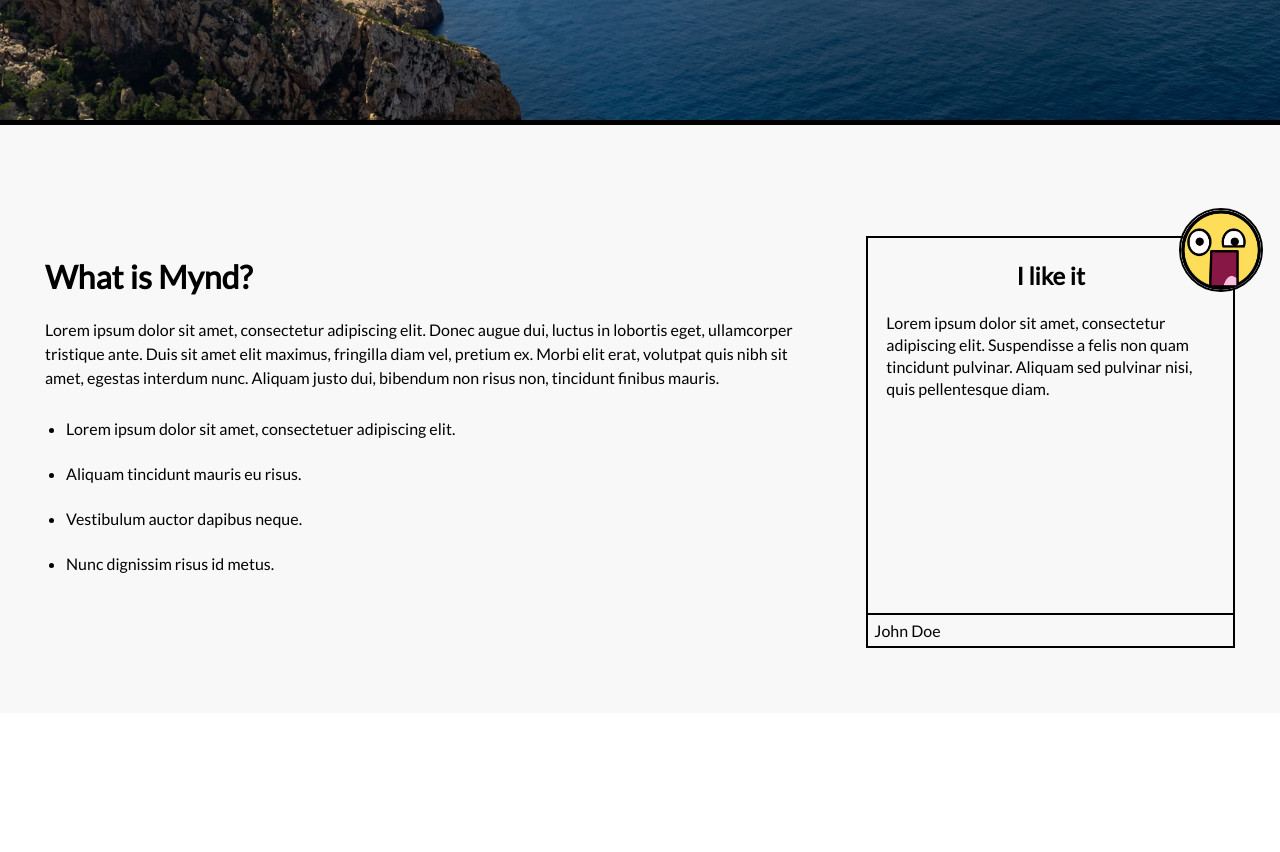
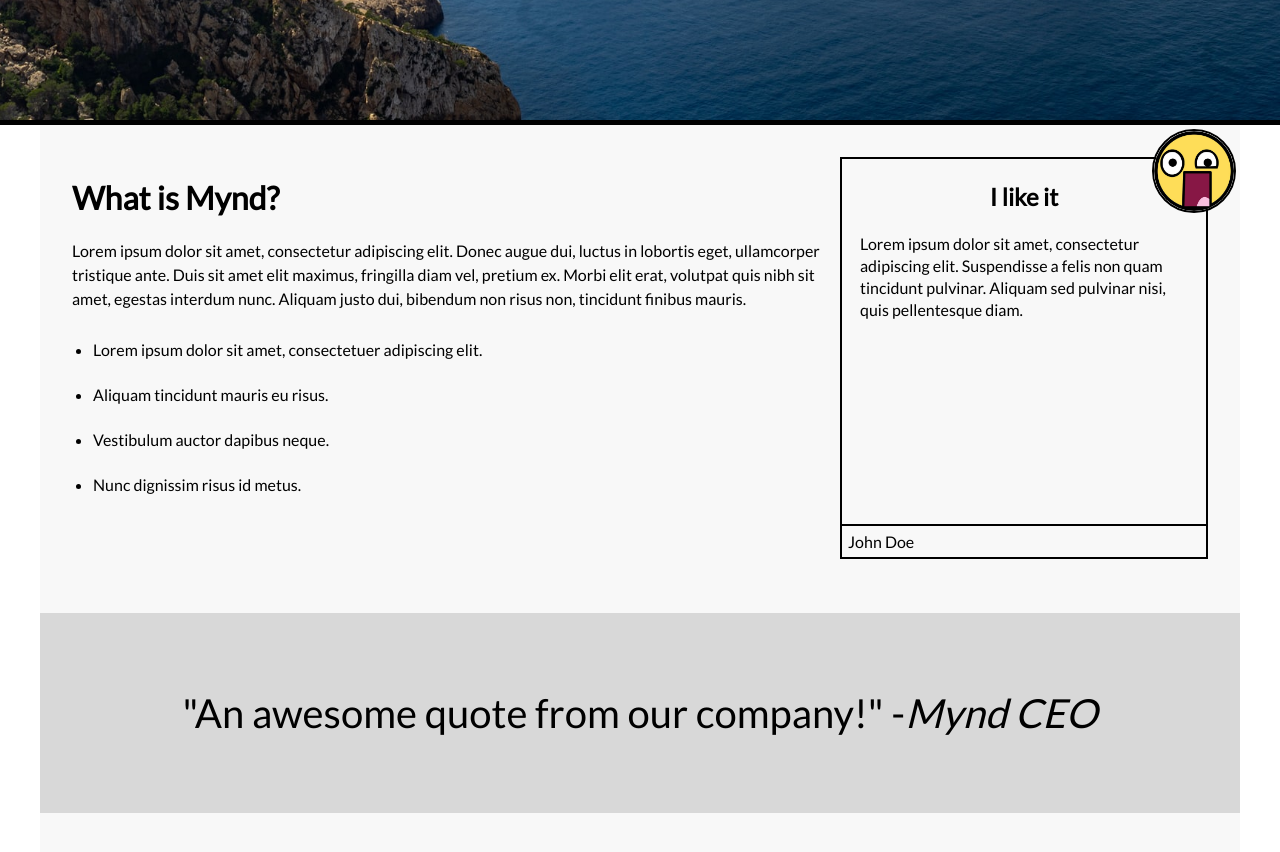
Before and after one commit to Team-25/Mynd, a React (Create React App) app in the folder Frontend/mynd/: page / in a window 1280 px wide. Shown: the part 680-1532 px from the top of the page. Built offline with nearby package versions, Linux system fonts and the light colour scheme.

Commit message:
[add] Created quote block, content container now a page container

```diff
--- a/Frontend/mynd/src/App.scss
+++ b/Frontend/mynd/src/App.scss
@@ -1,8 +1,11 @@
 @import url('https://fonts.googleapis.com/css2?family=Lato');
+
+@import './components/Homepage/Quote/Quote.scss';
 
 $primary: rgb(0, 0, 0);
 $background: rgb(248, 248, 248);
 $dividerColor: black;
+$stripeWidth: 1200px;
 
 .App {
   text-align: center;
@@ -91,9 +94,9 @@ body {
 }
 
 .content {
-  padding-top: 90px;
-  padding-bottom: 90px;
   background-color: $background;
+  max-width: $stripeWidth;
+  margin: 0 auto;
 }
 
 /* Homepage Description Block*/
@@ -104,7 +107,8 @@ body {
 }
 
 .homepage-description {
-  padding: 21px;
+  padding-left: 32px;
+  padding-top: 32px;
 
   p {
     line-height: 24px;
@@ -118,7 +122,8 @@ body {
 }
 
 .homepage-user-testimonial {
-  padding: 21px 21px 0 21px;
+  padding-right: 32px;
+  padding-top: 32px;
   height: 100%;
 }
 
--- a/Frontend/mynd/src/components/Homepage/DescriptionBlock/DescriptionBlock.tsx
+++ b/Frontend/mynd/src/components/Homepage/DescriptionBlock/DescriptionBlock.tsx
@@ -1,7 +1,6 @@
 import React from 'react';
 
 import Grid from '@material-ui/core/Grid';
-import Container from '@material-ui/core/Container';
 import UserTestimonial from './UserTestimonial';
 
 
@@ -12,7 +11,7 @@ interface IProps {
 const DescriptionBlock = (props: IProps) => {
 
     return (
-        <Container maxWidth="lg" className="content">
+
             <Grid container>
                 <Grid item xs={12} sm={8}>
                     <div className="homepage-description">
@@ -38,7 +37,7 @@ const DescriptionBlock = (props: IProps) => {
                     </div>
                 </Grid>
             </Grid>
-        </Container>
+
     )
 }
 
--- /dev/null
+++ b/Frontend/mynd/src/components/Homepage/Quote/Quote.scss
@@ -0,0 +1,16 @@
+.quote {
+    margin: 90px 0;
+    padding: 0;
+    width: 100%;
+    height: 200px;
+    display: flex;
+    align-items: center;
+    justify-content: center;
+
+    font-size: 30pt;
+    background-color: rgb(216, 216, 216);
+
+    span {
+        font-style: italic;
+    }
+}
--- /dev/null
+++ b/Frontend/mynd/src/components/Homepage/Quote/Quote.tsx
@@ -0,0 +1,17 @@
+import React from 'react';
+
+interface IProps {
+    quote: string;
+    author: string;
+}
+
+const Quote = (props: IProps) => {
+
+    return (
+        <div className="quote">
+            "{props.quote}" - <span>{props.author}</span>
+        </div>
+    )
+}
+
+export default Quote;
--- a/Frontend/mynd/src/pages/Home.jsx
+++ b/Frontend/mynd/src/pages/Home.jsx
@@ -1,18 +1,26 @@
 import Banner from '../components/Homepage/Banner/banner';
 import DescriptionBlock from '../components/Homepage/DescriptionBlock/DescriptionBlock';
+import Quote from '../components/Homepage/Quote/Quote';
+
 import Container from '@material-ui/core/Container';
+
 
 import img from '../img/face.jpg';
 
 const Home = () => {
     return (
         <>
+            <Banner title="Mynd" description="An awesome description about our site"/>
+            <div className="content">
+                <DescriptionBlock image={img} />
 
-            <Banner title="Mynd" description="An awesome description about our site"/>
-            <DescriptionBlock image={img} />
-            {/* Temporary space filler */}
-            <br/><br/><br/><br/><br/><br/><br/><br/><br/><br/><br/><br/><br/><br/><br/><br/><br/><br/><br/><br/><br/><br/><br/><br/><br/><br/><br/><br/><br/><br/><br/><br/><br/><br/><br/><br/><br/><br/><br/><br/><br/><br/><br/><br/><br/><br/><br/><br/><br/><br/><br/><br/><br/><br/><br/><br/><br/><br/><br/>
-            <Container maxWidth="lg" id="background-stripe"></Container>
+                <Quote quote="An awesome quote from our company!" author="Mynd CEO"/>
+
+
+                {/* Temporary space filler */}
+                <br/><br/><br/><br/><br/><br/><br/><br/><br/><br/><br/><br/><br/><br/><br/><br/><br/><br/><br/><br/><br/><br/><br/><br/><br/><br/><br/><br/><br/><br/><br/><br/><br/><br/><br/><br/><br/><br/><br/><br/><br/><br/><br/><br/><br/><br/><br/><br/><br/><br/><br/><br/><br/><br/><br/><br/><br/><br/><br/>
+                <div id="background-stripe"></div>
+            </div>
         </>
     );
 }
```
